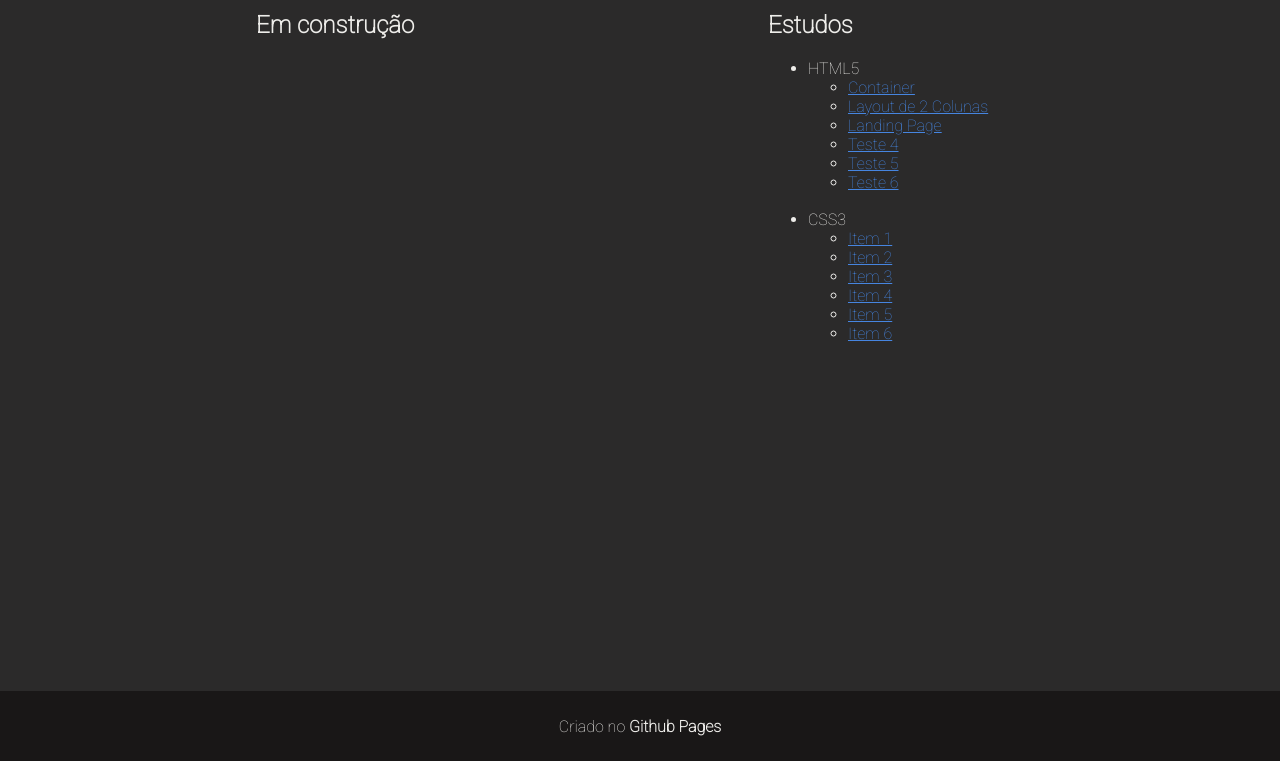
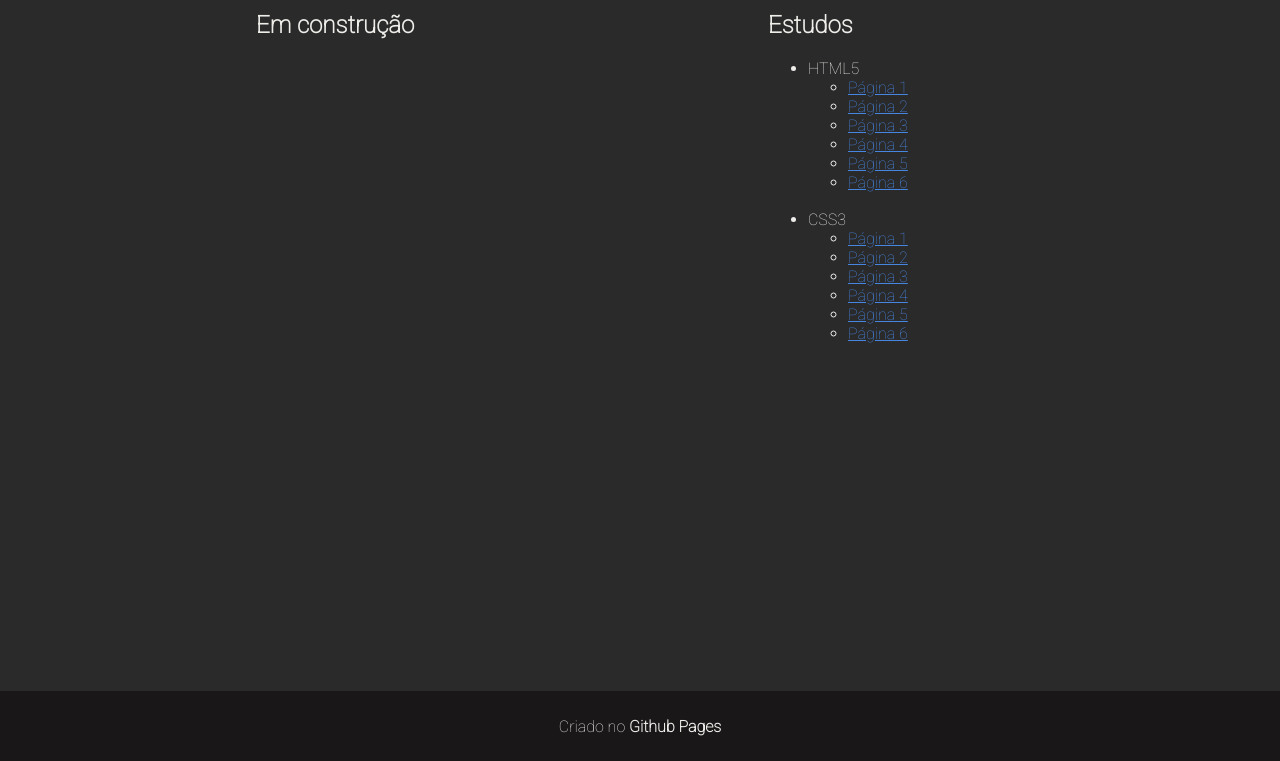
Before and after one commit to gusnoid/gusnoid.github.io, a plain HTML site: page sobre.html in a window 1280 px wide. Shown: the part 168-929 px from the top of the page. Drawn offline with Linux system fonts and the light colour scheme.

Commit message:
Update sobre.html
Páginas antigas removidas

```diff
--- a/sobre.html
+++ b/sobre.html
@@ -48,23 +48,23 @@
                     <li>HTML5</li>
 
                         <ul>
-                            <li><a href="container.html">Container</a><br></li>
-                            <li><a href="teste2.html">Layout de 2 Colunas</a><br></li>
-                            <li><a href="teste3.html">Landing Page</a><br></li>
-                            <li><a href="#">Teste 4</a><br></li>
-                            <li><a href="#">Teste 5</a><br></li>
-                            <li><a href="#">Teste 6</a></li>
+                            <li><a href="#" target="_blank">Página 1</a><br></li>
+                            <li><a href="#" target="_blank">Página 2</a><br></li>
+                            <li><a href="#" target="_blank">Página 3</a><br></li>
+                            <li><a href="#" target="_blank">Página 4</a><br></li>
+                            <li><a href="#" target="_blank">Página 5</a><br></li>
+                            <li><a href="#" target="_blank">Página 6</a></li>
                         </ul>
                         <br>
                         <li>CSS3</li>
 
                         <ul>
-                            <li><a href="#">Item 1</a><br></li>
-                            <li><a href="#">Item 2</a><br></li>
-                            <li><a href="#">Item 3</a><br></li>
-                            <li><a href="#">Item 4</a><br></li>
-                            <li><a href="#">Item 5</a><br></li>
-                            <li><a href="#">Item 6</a></li>
+                            <li><a href="#" target="_blank">Página 1</a><br></li>
+                            <li><a href="#" target="_blank">Página 2</a><br></li>
+                            <li><a href="#" target="_blank">Página 3</a><br></li>
+                            <li><a href="#" target="_blank">Página 4</a><br></li>
+                            <li><a href="#" target="_blank">Página 5</a><br></li>
+                            <li><a href="#" target="_blank">Página 6</a></li>
                         </ul>
 
                     </ul>
```
